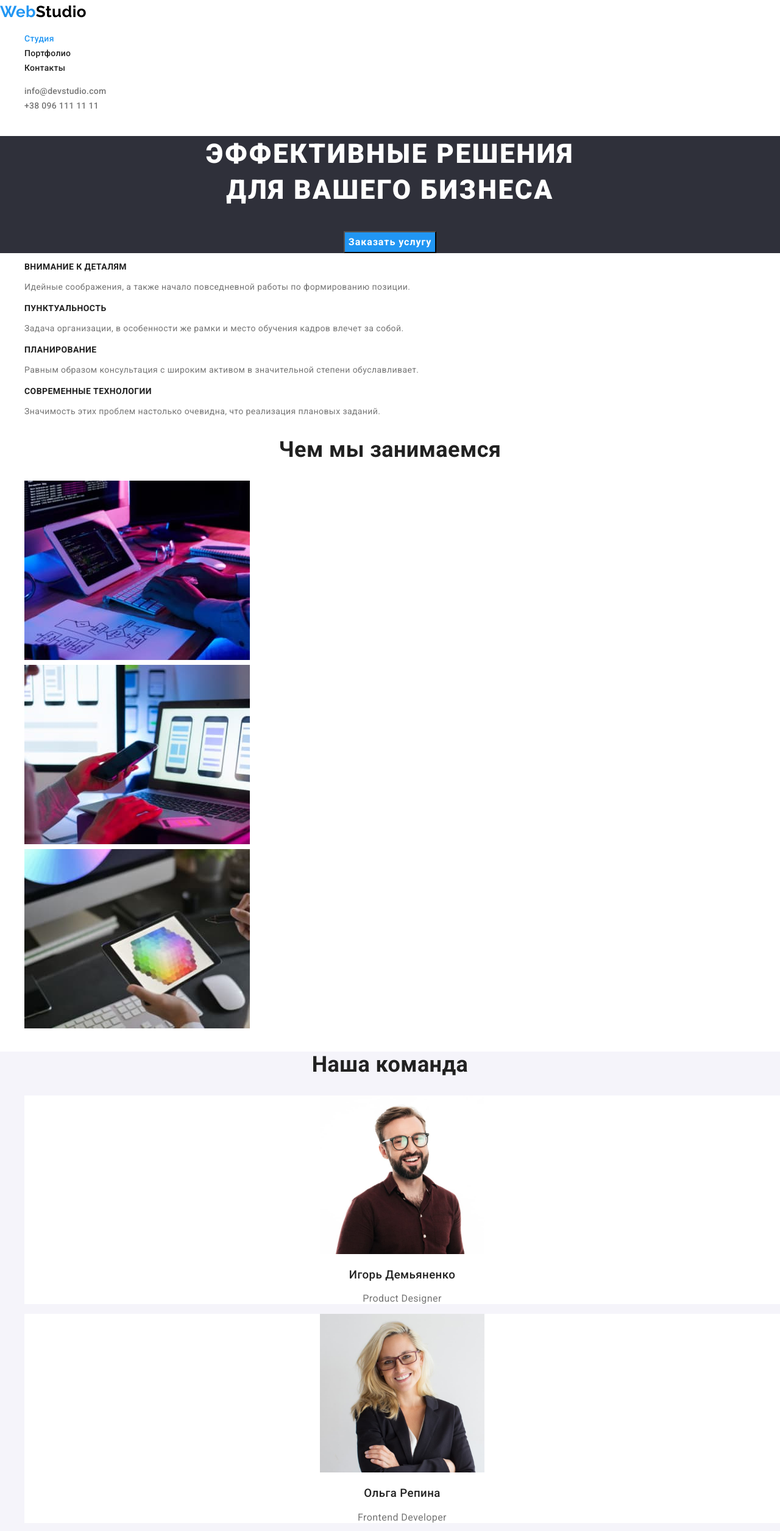
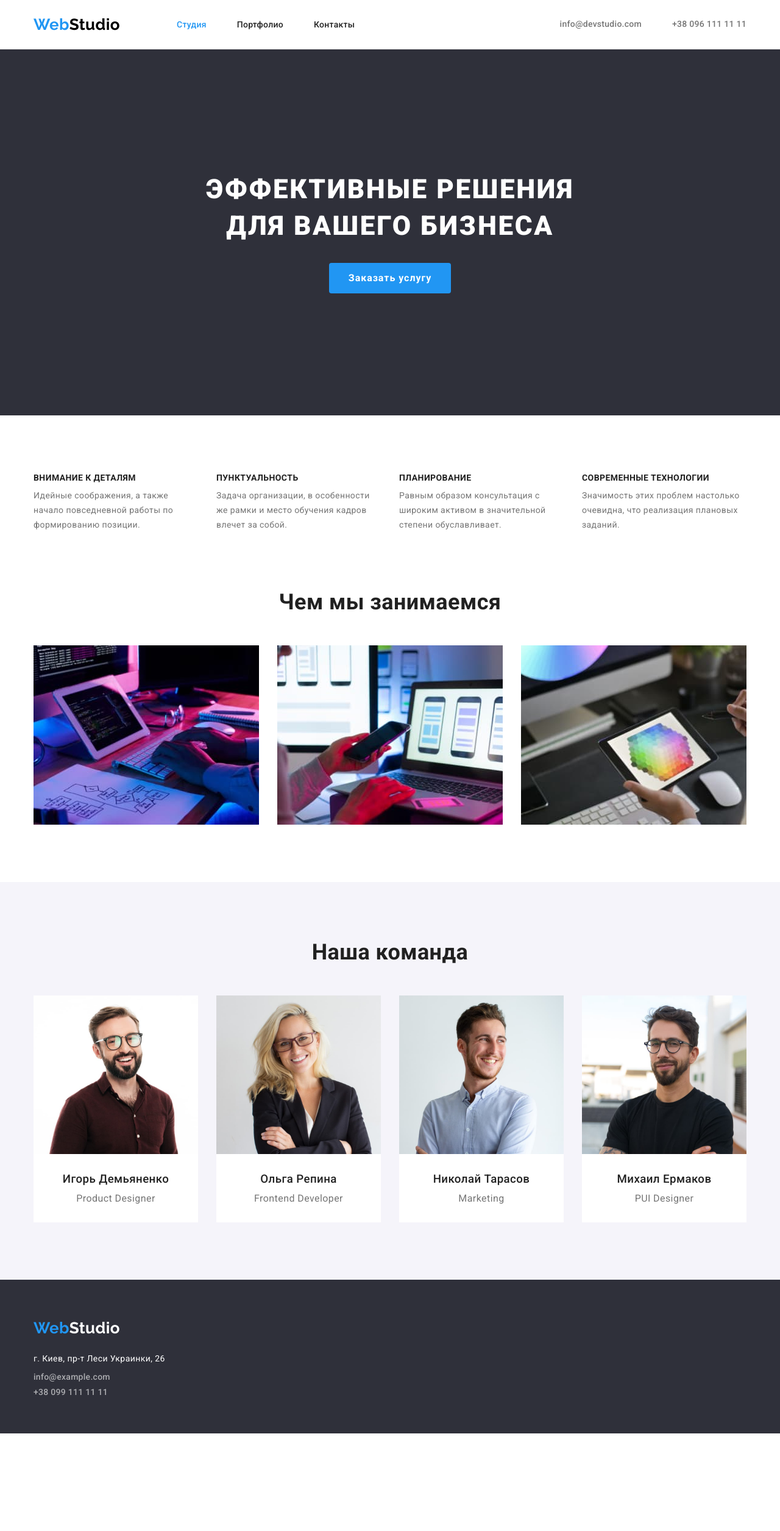
Before and after one commit to 1mishanya107/goit-markup-hw-03, a plain HTML site: page index.html in a window 1280 px wide. Shown: the top 2510 px of the page at 61% size. After the commit the page ends 2350 px from the top, so only its background shows below. Drawn offline with nearby package versions, Linux system fonts and the light colour scheme.

Commit message:
добавление отступов и flex

```diff
--- a/css/styles.css
+++ b/css/styles.css
@@ -6,6 +6,9 @@
   --title-text-color: #212121;
   --accent-color: #2196f3;
   --text-color-on-dark: #ffffff;
+  --header-border-color: #ececec;
+  --border-color: #eeeeee;
+  --card-set-gap: 30px;
 }
 
 body {
@@ -17,8 +20,26 @@ body {
   line-height: 1.71;
   letter-spacing: 0.03em;
 }
+h1,
+h2,
+h3,
+h4,
+h5,
+h6,
+p {
+  margin-top: 0px;
+  margin-bottom: 0px;
+}
+/* Components */
 
-/* Components */
+/* Container */
+.container {
+  width: 1200px;
+  padding-left: 15px;
+  padding-right: 15px;
+  margin: 0 auto;
+}
+/* /Container */
 
 /* LOGO */
 .logo {
@@ -36,8 +57,10 @@ body {
 /* /LOGO */
 
 /* LIST */
-.list {
+.list-no-style {
   list-style: none;
+  padding: 0;
+  margin: 0;
 }
 /* /LIST */
 
@@ -54,6 +77,8 @@ body {
   color: var(--title-text-color);
   cursor: pointer;
   text-align: center;
+  border: transparent;
+  border-radius: 4px;
 }
 
 .button.primary {
@@ -65,12 +90,14 @@ body {
   letter-spacing: 0.06em;
   background-color: var(--accent-color);
   color: var(--text-color-on-dark);
+  padding: 10px 32px;
 }
 
 .button.secondary {
   letter-spacing: 0.03em;
   background-color: var(--secondary-bg-color);
   color: var(--title-text-color);
+  padding: 6px 22px;
 }
 /* /BUTTONS */
 
@@ -83,8 +110,33 @@ body {
 /* Вторичный цвет фона #F5F4FA */
 
 /* Header */
+.header {
+  border-bottom: 1px solid var(--header-border-color);
+}
+.header .container {
+  display: flex;
+  align-items: center;
+}
+.navigation {
+  display: flex;
+  align-items: center;
+}
+.header .logo {
+  margin-right: 93px;
+}
+
+.site-nav {
+  display: flex;
+}
+
+.site-nav .item:not(:last-child) {
+  margin-right: 50px;
+}
 
 .site-nav .link {
+  padding-top: 32px;
+  padding-bottom: 32px;
+  display: block;
   font-weight: 500;
   font-size: 14px;
   line-height: 1.143;
@@ -113,6 +165,16 @@ body {
   color: var(--accent-color);
 }
 
+.header .contacts {
+  margin-left: auto;
+}
+.header .contacts {
+  display: flex;
+}
+
+.contacts .item + .item {
+  margin-left: 50px;
+}
 /* /Header */
 
 /* Main */
@@ -121,6 +183,8 @@ body {
 .hero {
   background-color: var(--bg-color-footer);
   text-align: center;
+  padding-top: 200px;
+  padding-bottom: 200px;
 }
 .hero-title {
   font-weight: 900;
@@ -129,28 +193,61 @@ body {
   letter-spacing: 0.06em;
   text-transform: uppercase;
   color: var(--text-color-on-dark);
+  margin-top: 0px;
+  margin-bottom: 30px;
 }
 /* /Hero */
 
 /* section */
+.section {
+  padding-top: 94px;
+  padding-bottom: 94px;
+}
+
+.section.no-padding {
+  padding-top: 0;
+}
 .section-title {
   font-weight: bold;
   font-size: 36px;
   line-height: 1.167;
   text-align: center;
   color: var(--title-text-color);
+  margin-bottom: 50px;
 }
 /* /section */
 
 /* Features */
+.feature-list {
+  display: flex;
+  justify-content: space-between;
+}
 .feature-list .title {
   font-weight: bold;
   font-size: 14px;
   line-height: 1.143;
   text-transform: uppercase;
   color: var(--title-text-color);
+  margin-bottom: 10px;
+}
+
+.advantage {
+  width: 270px;
+}
+.advantage:not(:last-child) {
+  margin-right: 30px;
 }
 /* /Features */
+
+/* Work */
+.work {
+  display: flex;
+  justify-content: space-between;
+}
+.work img {
+  display: block;
+}
+/* /Work */
 
 /* Team */
 .team {
@@ -160,10 +257,18 @@ body {
   font-size: 16px;
   line-height: 1.188;
   text-align: center;
+  display: flex;
+  justify-content: space-between;
 }
+
 .team-list .title {
   font-weight: 500;
   color: var(--title-text-color);
+  margin-bottom: 10px;
+}
+.team-list .text {
+  padding-top: 30px;
+  padding-bottom: 30px;
 }
 /* /Team */
 
@@ -174,6 +279,12 @@ body {
 
 .btn-filters {
   font-weight: 500;
+}
+
+.filters .list-no-style {
+  display: flex;
+  justify-content: center;
+  margin-bottom: 50px;
 }
 
 .btn-filters:hover,
@@ -187,19 +298,41 @@ body {
 .element {
   background-color: var(--primary-bg-color);
 }
+.element img {
+  display: block;
+}
 /* /Elements */
 
 /* Cards */
 .cards-list {
   font-size: 16px;
   line-height: 1.188;
+  display: flex;
+  flex-wrap: wrap;
+  margin-left: calc(-1 * var(--card-set-gap));
+  margin-top: calc(-1 * var(--card-set-gap));
 }
+.cards-list .element {
+  flex-basis: calc(100% / 3 - 30px);
+  margin-left: var(--card-set-gap);
+  margin-top: var(--card-set-gap);
+}
+
 .cards-list .title {
   font-weight: bold;
   font-size: 18px;
   line-height: 2;
   letter-spacing: 0.06em;
   color: var(--title-text-color);
+  margin-bottom: 4px;
+}
+.cards-list .text {
+  padding-top: 20px;
+  padding-bottom: 20px;
+  padding-right: 24px;
+  padding-left: 24px;
+  border: 1px solid var(--border-color);
+  border-top: none;
 }
 /* /Cards */
 
@@ -209,16 +342,32 @@ body {
 
 .footer {
   background-color: var(--bg-color-footer);
+  padding-top: 60px;
+  padding-bottom: 60px;
+}
+.footer .container {
+  display: flex;
+  flex-direction: column;
+}
+.footer .logo {
+  margin-bottom: 20px;
 }
 .footer-address {
   font-size: 14px;
   font-style: normal;
   line-height: 1.714;
   color: var(--text-color-on-dark);
+
+  display: flex;
+  flex-direction: column;
 }
 .footer-address .link-contacts {
   color: rgba(255, 255, 255, 0.6);
 }
+.footer-address .item.item:not(:last-child) {
+  margin-bottom: 9px;
+}
+
 .footer-address .link-contacts:hover,
 .footer-address .link-contacts:focus {
   color: var(--accent-color);
@@ -227,3 +376,5 @@ body {
   color: var(--text-color-on-dark);
 }
 /* /Footer */
+
+/* -------------------------------------------- */
--- a/index.html
+++ b/index.html
@@ -21,37 +21,42 @@
   <body>
     <!--Шапка сайта-->
     <header class="header">
+      <div class="container">
         <nav class="navigation">
           <a class="logo link" href="./index.html"
             ><span class="first-part-logo">Web</span
             ><span class="second-part-logo">Studio</span></a
           >
-        <ul class="site-nav list">
-          <li><a class="current link" href="./index.html">Студия</a></li>
-          <li>
+          <ul class="site-nav list-no-style">
+            <li class="item">
+              <a class="current link" href="./index.html">Студия</a>
+            </li>
+            <li class="item">
               <a class="link" href="./portfolio.html">Портфолио</a>
             </li>
-          <li><a class="link" href="#">Контакты</a></li>
+            <li class="item"><a class="link" href="#">Контакты</a></li>
           </ul>
         </nav>
-      <ul class="list">
-        <li>
+        <ul class="list-no-style contacts">
+          <li class="item">
             <a class="link-contacts link" href="mailto:info@devstudio.com"
               >info@devstudio.com</a
             >
           </li>
-        <li>
+          <li class="item">
             <a class="link-contacts link" href="tel:+380961111111"
               >+38 096 111 11 11</a
             >
           </li>
         </ul>
+      </div>
     </header>
 
     <!--Основной контент-->
     <main>
       <!--Герой-->
       <section class="hero">
+        <div class="container">
           <h1 class="hero-title">
             Эффективные решения<br />
             для вашего бизнеса
@@ -59,34 +64,36 @@
           <button type="button" class="button primary btn-order">
             Заказать услугу
           </button>
+        </div>
       </section>
 
       <!--Преимущества-->
       <section class="section">
+        <div class="container">
           <h2 class="section-title" hidden>Наши преимущества</h2>
-        <ul class="feature-list list">
-          <li>
+          <ul class="feature-list list-no-style">
+            <li class="advantage">
               <h3 class="title">Внимание к деталям</h3>
               <p>
                 Идейные соображения, а также начало повседневной работы по
                 формированию позиции.
               </p>
             </li>
-          <li>
+            <li class="advantage">
               <h3 class="title">Пунктуальность</h3>
               <p>
-              Задача организации, в особенности же рамки и место обучения кадров
-              влечет за собой.
+                Задача организации, в особенности же рамки и место обучения
+                кадров влечет за собой.
               </p>
             </li>
-          <li>
+            <li class="advantage">
               <h3 class="title">Планирование</h3>
               <p>
                 Равным образом консультация с широким активом в значительной
                 степени обуславливает.
               </p>
             </li>
-          <li>
+            <li class="advantage">
               <h3 class="title">Современные технологии</h3>
               <p>
                 Значимость этих проблем настолько очевидна, что реализация
@@ -94,12 +101,14 @@
               </p>
             </li>
           </ul>
+        </div>
       </section>
 
       <!--Род занятий-->
-      <section class="section">
+      <section class="section no-padding">
+        <div class="container">
           <h2 class="section-title">Чем мы занимаемся</h2>
-        <ul class="list">
+          <ul class="list-no-style work">
             <li>
               <img
                 src="./images/main/img-html.jpg"
@@ -122,20 +131,24 @@
               />
             </li>
           </ul>
+        </div>
       </section>
 
       <!--Команда-->
       <section class="section team">
+        <div class="container">
           <h2 class="section-title">Наша команда</h2>
-        <ul class="team-list list">
+          <ul class="team-list list-no-style">
             <li class="element">
               <img
                 src="./images/main/product-designer.jpg"
                 alt="Фото Игоря Демьяненко"
                 width="270"
               />
+              <div class="text">
                 <h3 class="title">Игорь Демьяненко</h3>
                 <p>Product Designer</p>
+              </div>
             </li>
             <li class="element">
               <img
@@ -143,8 +156,10 @@
                 alt="Фото Ольги Репиной"
                 width="270"
               />
+              <div class="text">
                 <h3 class="title">Ольга Репина</h3>
                 <p>Frontend Developer</p>
+              </div>
             </li>
             <li class="element">
               <img
@@ -152,8 +167,10 @@
                 alt="Фото Николая Тарасова"
                 width="270"
               />
+              <div class="text">
                 <h3 class="title">Николай Тарасов</h3>
                 <p>Marketing</p>
+              </div>
             </li>
             <li class="element">
               <img
@@ -161,29 +178,33 @@
                 alt="Фото Михаила Ермакова"
                 width="270"
               />
+              <div class="text">
                 <h3 class="title">Михаил Ермаков</h3>
                 <p>PUI Designer</p>
+              </div>
             </li>
           </ul>
+        </div>
       </section>
     </main>
 
     <!--Подвал-->
     <footer class="footer">
+      <div class="container">
         <a class="logo link" href="./index.html"
           ><span class="first-part-logo">Web</span
           ><span class="second-part-logo">Studio</span></a
         >
         <address class="footer-address">
-        <p>г. Киев, пр-т Леси Украинки, 26</p>
-        <a class="link-contacts link" href="mailto:info@example.com"
+          <p class="item">г. Киев, пр-т Леси Украинки, 26</p>
+          <a class="link-contacts link item" href="mailto:info@example.com"
             >info@example.com</a
           >
-        <br />
-        <a class="link-contacts link" href="tel:+380991111111"
+          <a class="link-contacts link item" href="tel:+380991111111"
             >+38 099 111 11 11</a
           >
         </address>
+      </div>
     </footer>
   </body>
 </html>
```
Also changed, not shown: portfolio.html (+39 -15 lines). Lines whose indentation alone changed are shown as unchanged.
